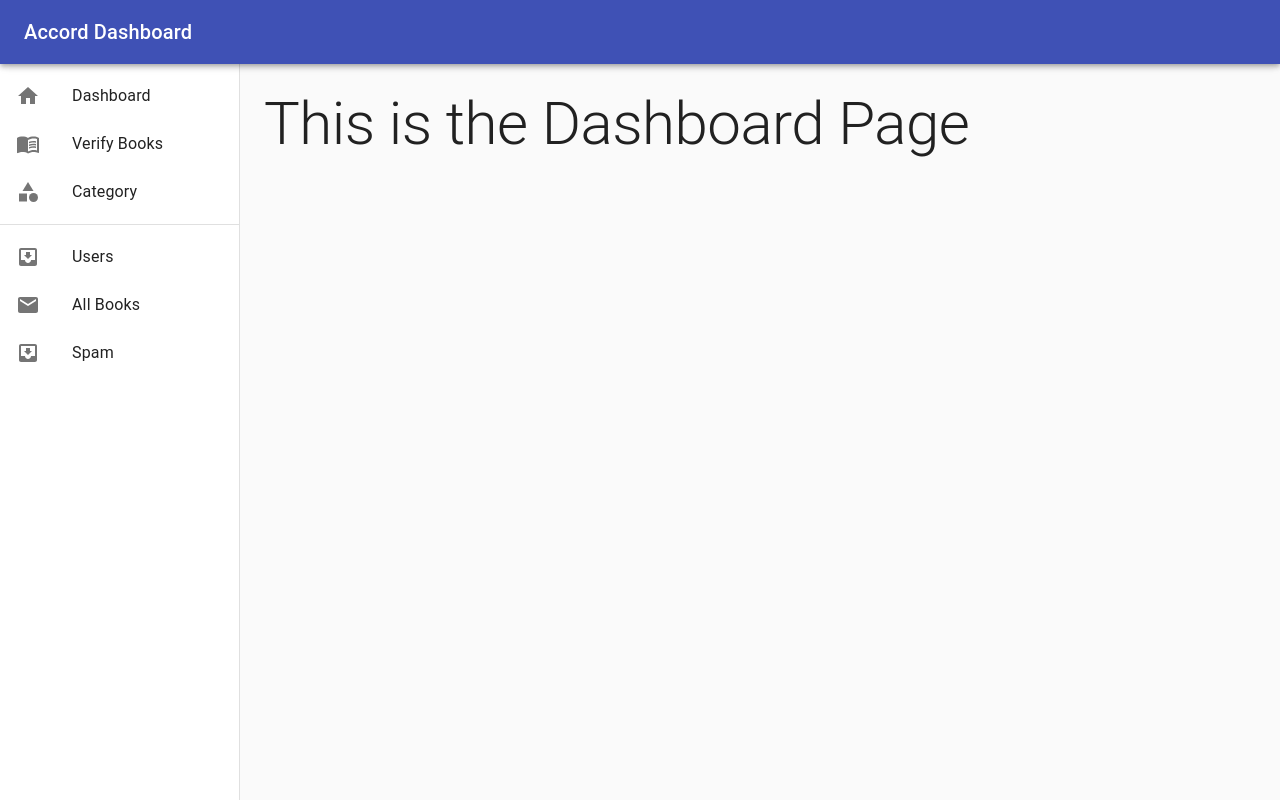
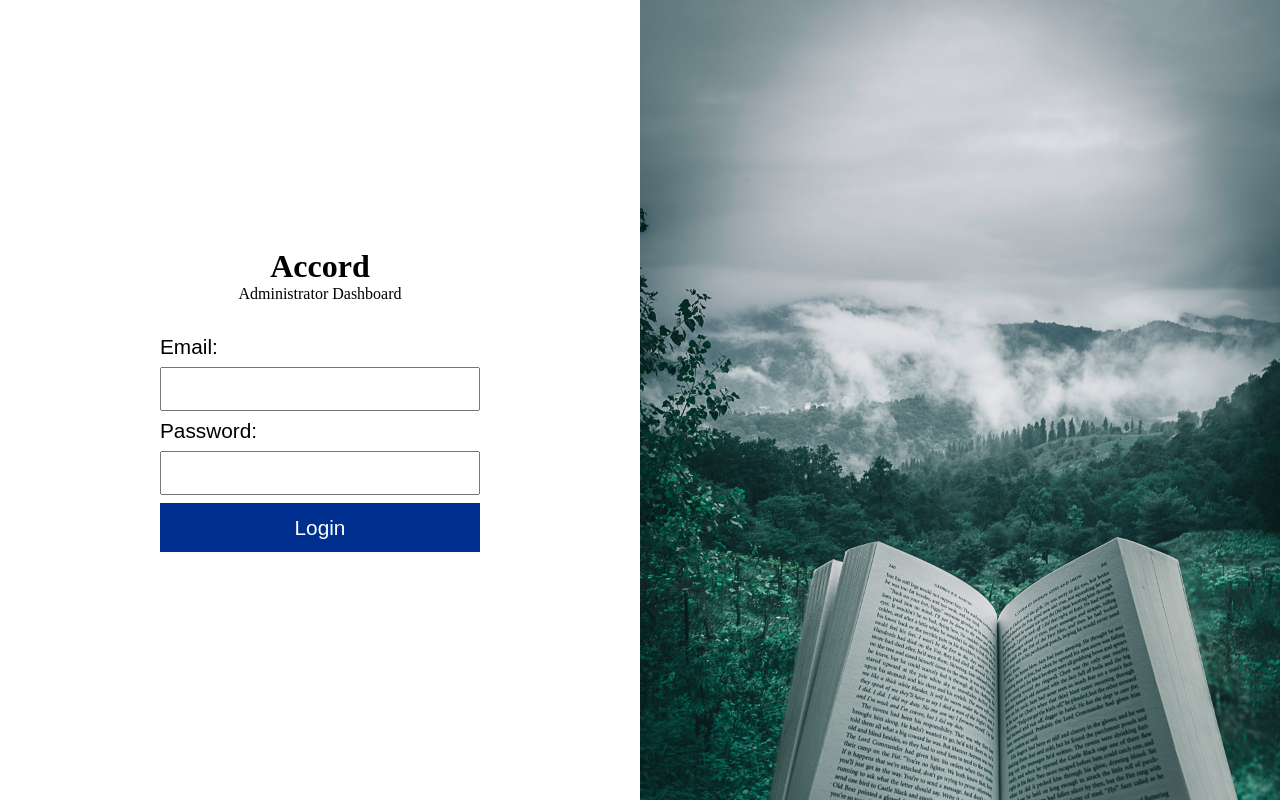
Before and after one commit to RealWorldProject/accord-dashboard, a React (Create React App) app: page /login in a window 1280 px wide. Before the commit this address led to /dashboard. Built offline with nearby package versions, Linux system fonts and the light colour scheme.

Commit message:
Pushed further to pull the origin

```diff
--- a/src/App.js
+++ b/src/App.js
@@ -11,7 +11,7 @@ import DashboardSideBar from "./components/DashboardSideBar";
 import { useState } from "react";
 
 function App() {
-	const [isAuth, setIsAuth] = useState(true);
+	const [isAuth, setIsAuth] = useState(false);
 	return (
 		<div className="App">
 			<Router>
```
Also changed, not shown: 2 other files (tests, documents, lock files or other folders).
